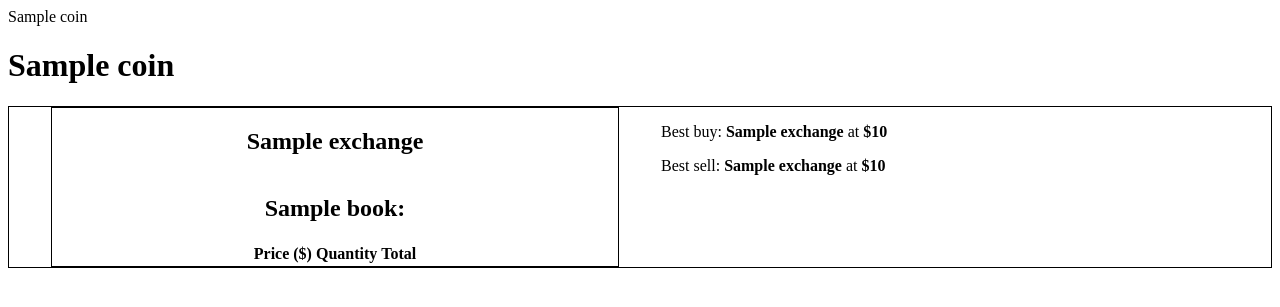
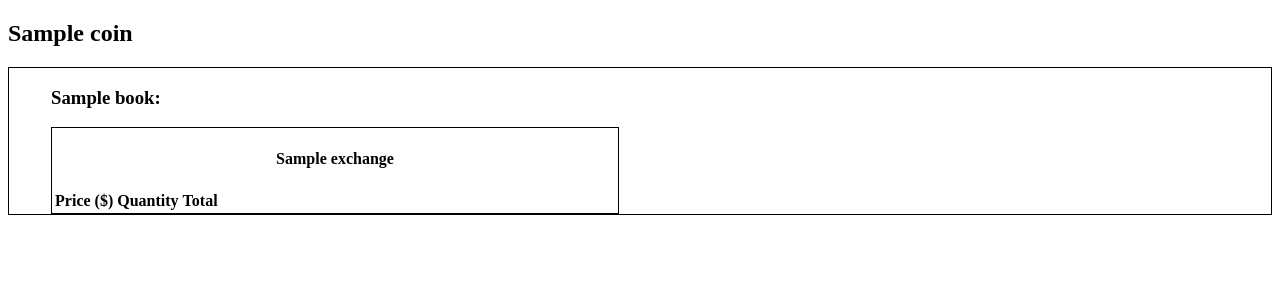
Before and after one commit to EthanEvans2022/ChainalysisDemo, a Django app: template chainalysis/templates/home.html in a window 1280 px wide. Shown: the top 307 px of the page. Run offline with Django 3.2, Linux system fonts and the light colour scheme; the template is opened without the code that fills it: most values are stand-ins (such as "Sample title", 1, 10 or a date in 2020); lists and menus that the app fills with data are empty; parts of the project's set-up code (start-up, migrations or seed data) failed here and were passed over.

Commit message:
exchange_prices: reorganized home.html + minor structure change to context

```diff
--- a/chainalysis/exchange_prices/views.py
+++ b/chainalysis/exchange_prices/views.py
@@ -1,7 +1,11 @@
 from django.shortcuts import render
 from django.http import HttpResponse
 from tools.price_fetcher import fetch_books, calculate_recommendations
-
+from django.template.defaulttags import register
+@register.filter
+def camel(string):
+    return string
+    #IMPLEMENT
 # Create your views here.
 def home(request):
     context_info = {}
@@ -17,6 +21,8 @@ def get_coin(coin, exchanges, quote="USD", count=5):
     exchange_books = []
     asks, bids = {}, {}
     asks["exchanges"], bids["exchanges"] = [], []
+    asks["name"] = "asks"
+    bids["name"] = "bids"
     for exchange in exchanges:
         #exchange_books.append(fetch_books(exchange, coin, quote, count))
         exc_asks, exc_bids = fetch_books(exchange, coin, quote, count)
@@ -26,4 +32,4 @@ def get_coin(coin, exchanges, quote="USD", count=5):
     bids["recommendation"] = calculate_recommendations(bids["exchanges"], minimize=False) #change to be added to asks + bids dicts
 
     #return {"name": coin, "exchanges": exchange_books, "recommendation": rec}
-    return {"name": coin, "asks": asks, "bids": bids}
+    return {"name": coin, "books": (asks, bids)}
--- a/chainalysis/templates/home.html
+++ b/chainalysis/templates/home.html
@@ -8,53 +8,37 @@
     <body>
         <!--Coin container-->
         {%for coin in coins %}
-            {{ coin }}
-            <h1>{{ coin.name }}</h1>
+            <h2>{{ coin.name }}</h2>
             <div class="coin_div">
-                <!--Exchanges generator-->
-                {%for exchange in coin.exchanges %}
-                <div class="exchange">
-                    <h2>{{ exchange.name }}</h2>
-                    <div class="books">
-                        <!-- load books -->
-                        {% for book in exchange.books %}
-                        <div class="price">
-                            <h2>{{ book.name }}:</h2>
-                            {% if book.name == "Asks" %}
-                            <table class="asks_table">
-                            {% else %}
-                            <table class="bids_table">
-                            {% endif %}
+                <!-- Create asks + bids columns -->
+                {% for book in coin.books %}
+                <div class="{{book.name}}_div">
+                    <h3>{{book.name|camel}}:</h3>
+                    <!-- Create all exchanges for the given book -->
+                    <div class="exchanges_container">
+                    {% for exchange in book.exchanges %}
+                        <div class="exchange">
+                            <h4>{{ exchange.name }}</h4>
+                            <table>
                                 <tr>
                                     <th>Price ($)</th>
                                     <th>Quantity</th>
                                     <th>Total</th>
                                 </tr>
-                            {% for offer in book.offers %}
+                                {% for offer in exchange.offers %}
+                                <!-- Populate the exchange's table -->
                                 <tr>
                                     <td>{{ offer.price }}</td>
                                     <td>{{ offer.quantity }}</td>
                                     <td>{{ offer.total }}</td>
                                 </tr>
-                            {% endfor %}
+                                {% endfor %}
                             </table>
                         </div>
-                        {% endfor %}
+                    {% endfor %}
                     </div>
                 </div>
                 {% endfor %}
-                <div class="recommendation">
-                    {% if coin.recommendation %}
-                        <div class="best_ask">
-                            <p>Best buy: <b>{{ coin.recommendation.best_ask.exchange }}</b> at <b>${{ coin.recommendation.best_ask.offer.price }}</b></p>
-                        </div>
-                        <div class="best_bid">
-                            <p>Best sell: <b>{{ coin.recommendation.best_bid.exchange }}</b> at <b>${{ coin.recommendation.best_bid.offer.price }}</b></p>
-                        </div>
-                    {% else %}
-                        This is where the recommendation will go.
-                    {% endif %}
-                </div>
             </div>
         {% endfor %}
     </body>
```
